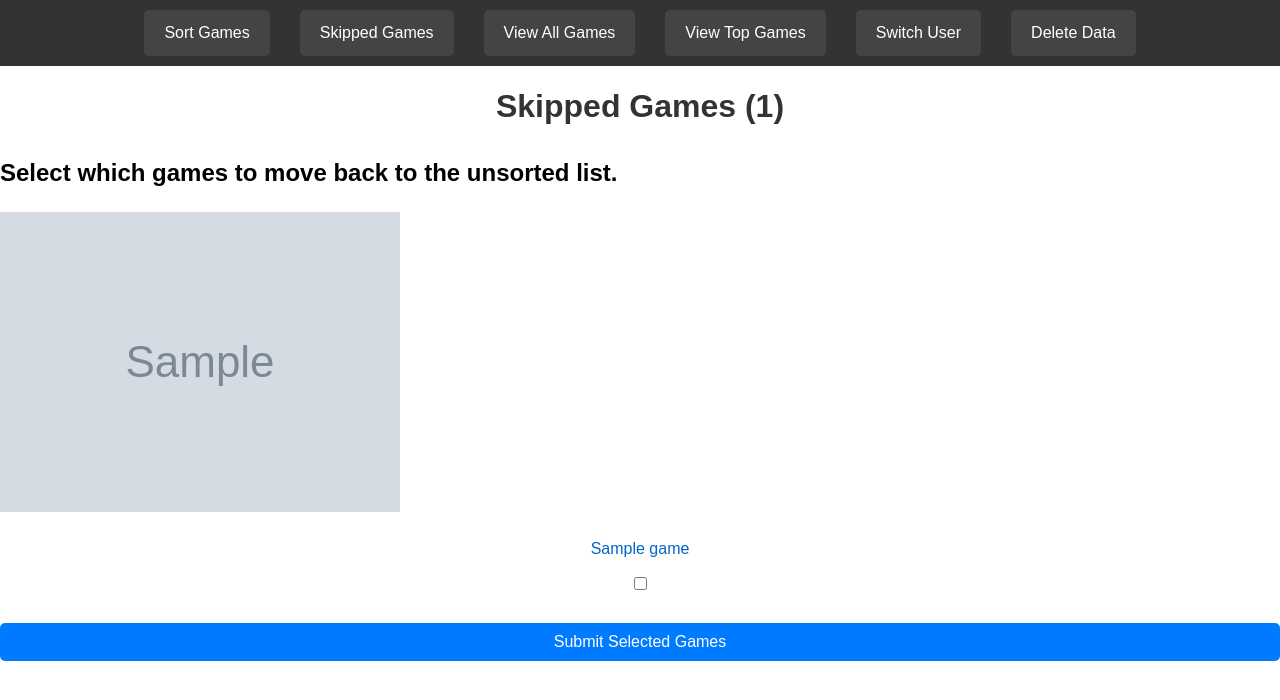
After one commit to otteydw/bggsorter, a Flask app: template templates/unskip.html in a window 1280 px wide. The commit adds this page. Shown: the top 700 px of the page. Run offline with Flask 3, Linux system fonts and the light colour scheme; the template is opened without the code that fills it: most values are stand-ins (such as "Sample title", 1, 10 or a date in 2020); grey boxes marked "Sample" are stand-in pictures.

Commit message:
Unskip games
Added functionality to unskip previously skipped games.

```diff
--- a/app.py
+++ b/app.py
@@ -433,5 +433,52 @@ def sort_games():
         return redirect(url_for("sort_games", username=username))
 
 
+def unskip_selected_games(username, selected_games):
+    """Unskip the selected games for a given user and moved them back to unsorted.
+
+    Args:
+        username (str): The username of the user whose games are to be unskipped.
+        selected_games (list): A list of game IDs to be unskipped.
+
+    Returns:
+        None
+    """
+    user_data = load_data(username)
+    skipped_games = user_data["skipped"]
+    unsorted_games = user_data["unsorted"]
+
+    for game_id in selected_games:
+        # print(f"Unskipping game with ID: {game_id}")
+        for game in skipped_games:
+            if game["id"] == game_id:
+                # print(f"Unskipping game: {game['name']}")
+                unsorted_games.append(game)
+                skipped_games.remove(game)
+                break
+
+    save_data(username, user_data)
+
+
+@app.route("/unskip", methods=["GET", "POST"])
+def unskip():
+
+    username = request.args.get("username") or request.form.get("username")
+    if not username:
+        return "Username required", 400
+
+    selected_games = [int(game_id) for game_id in request.form.getlist("selected_games")]
+
+    if not selected_games:
+        user_data = load_data(username)
+        skipped_games = user_data["skipped"]
+        skipped_games.sort(key=lambda game: game["name"])
+        return render_template("unskip.html", stylesheet="gamelist.css", username=username, games=skipped_games)
+
+    # print(f"Going to unskip these game ids: {selected_games}")
+    unskip_selected_games(username, selected_games)
+
+    return redirect(url_for("unskip", username=username))
+
+
 if __name__ == "__main__":
     app.run(debug=True)
--- a/templates/base.html
+++ b/templates/base.html
@@ -16,6 +16,7 @@
         <header>
             <nav class="navbar">
                 <a href="{{ url_for('sort_games', username=username) }}">Sort Games</a>
+                <a href="{{ url_for('unskip', username=username) }}">Skipped Games</a>
                 <a href="{{ url_for('games', username=username) }}">View All Games</a>
                 <a href="{{ url_for('top_games', username=username) }}">View Top Games</a>
                 <a href="{{ url_for("index") }}">Switch User</a>
--- /dev/null
+++ b/templates/unskip.html
@@ -0,0 +1,25 @@
+{% extends "base.html" %}
+{% block title %}Skipped Games{% endblock %}
+{% block content %}
+    <h1>Skipped Games ({{ games | length }})</h1>
+    <h2>Select which games to move back to the unsorted list.</h2>
+    <form method="post" action="{{ url_for("unskip") }}">
+        <input type="hidden" name="username" value="{{ username }}">
+        <ul class="game-grid">
+            {% for game in games %}
+                <li class="game-item">
+                    <a href="{{ game.url }}" target="_blank" rel="noopener noreferrer">
+                        <img src="{{ game.image }}" alt="{{ game.name }}">
+                        <p>
+                            {{ game.name }}
+                        </a>
+                        <label>
+                            <input type="checkbox" name="selected_games" value="{{ game.id }}">
+                        </label>
+                    </p>
+                </li>
+            {% endfor %}
+        </ul>
+        <button type="submit">Submit Selected Games</button>
+    </form>
+{% endblock %}
```
